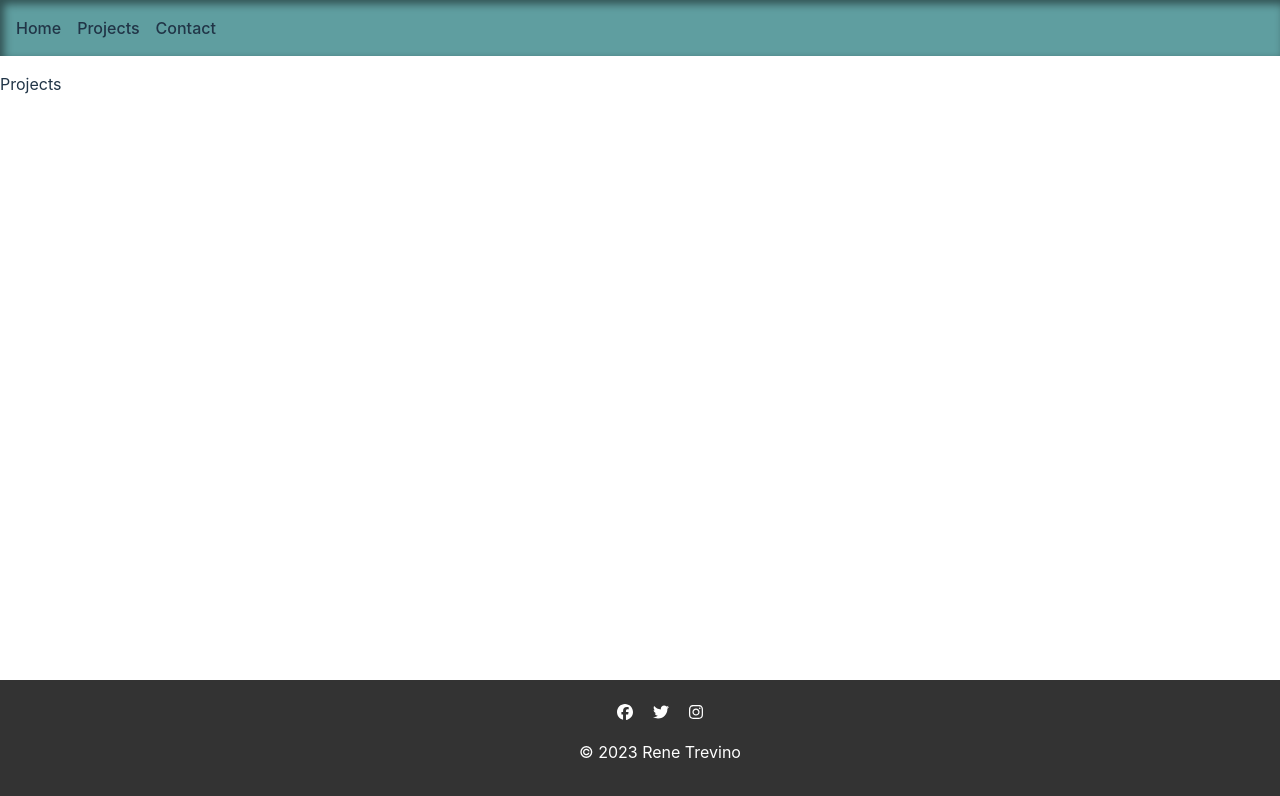
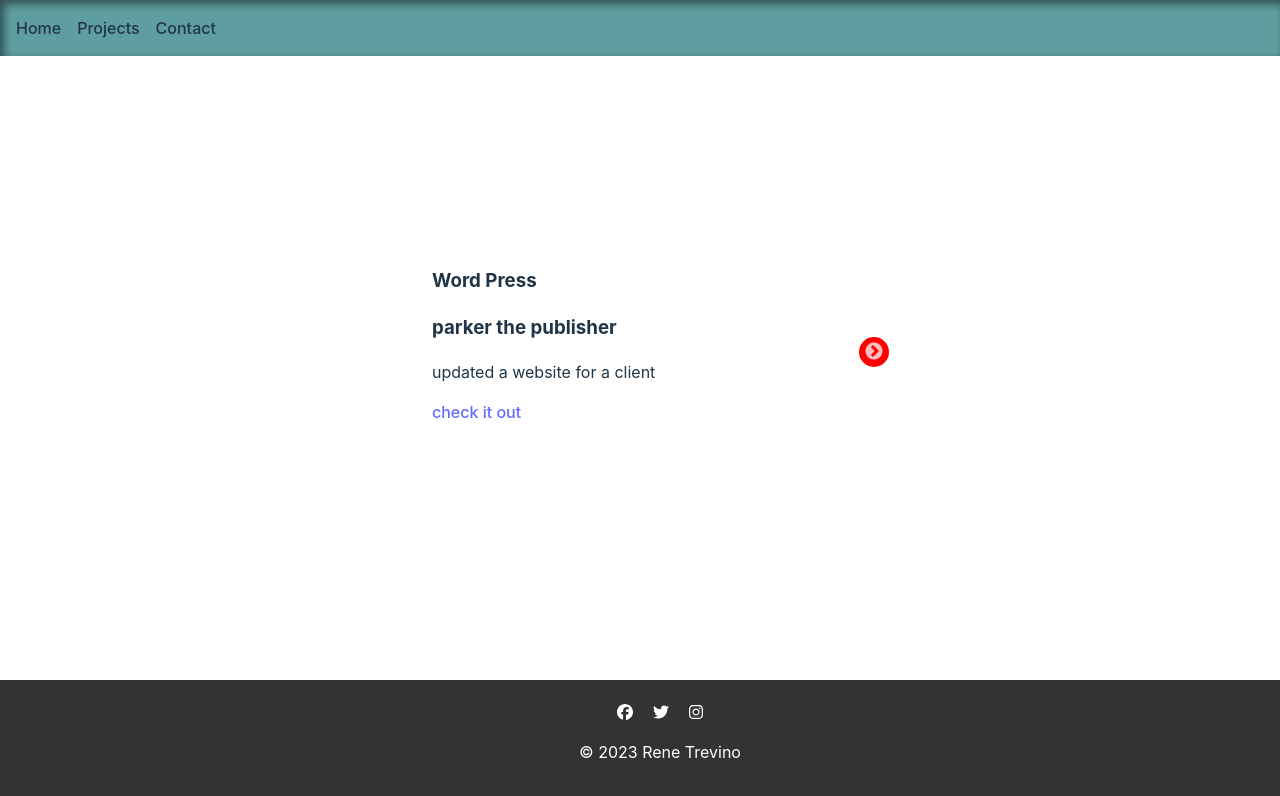
Before and after one commit to neyneyalldayday/freshport, a React (Vite) app: page /projects in a window 1280 px wide. Shown: the top 796 px of the page. Built offline with nearby package versions, Linux system fonts and the light colour scheme.

Commit message:
added a really shitty slider

```diff
--- a/package.json
+++ b/package.json
@@ -16,7 +16,9 @@
     "@fortawesome/react-fontawesome": "^0.2.2",
     "react": "^18.2.0",
     "react-dom": "^18.2.0",
-    "react-router-dom": "6.23.1"
+    "react-router-dom": "6.23.1",
+    "react-slick": "^0.30.2",
+    "slick-carousel": "^1.8.1"
   },
   "devDependencies": {
     "@types/react": "^18.2.37",
--- a/src/components/Projects/index.jsx
+++ b/src/components/Projects/index.jsx
@@ -1,9 +1,68 @@
-import React from 'react'
+import React from "react";
+import projectArray from "../../data/projectData";
+import Slider from "react-slick";
+import "slick-carousel/slick/slick.css";
+import "slick-carousel/slick/slick-theme.css";
+import { NextArrow, PrevArrow } from "../SliderArrows";
+import './projects.css'
 
 const Projects = () => {
+  console.log(projectArray);
+
+  const sliderSettings = {
+    dots: false,
+    infinite: true,
+    speed: 500,
+    slidesToShow: 1,
+    slidesToScroll: 1,
+    autoplay:true,
+    autoplaySpeed: 3000,
+    nextArrow: <NextArrow/>,
+    PrevArrow: <PrevArrow/>,
+    responsive: [
+      {
+        breakpoint: 1024,
+        settings: {
+          slidesToShow: 3,
+          slidesToScroll: 3,
+          infinite: true,
+          dots: true
+        }
+      },
+      {
+        breakpoint: 600,
+        settings: {
+          slidesToShow: 2,
+          slidesToScroll: 2,
+          initialSlide: 2
+        }
+      },
+      {
+        breakpoint: 480,
+        settings: {
+          slidesToShow: 1,
+          slidesToScroll: 1
+        }
+      }
+    ]
+  }
+
   return (
-    <div>Projects</div>
-  )
-}
+    <div className="slider-wrapper">
+      <section className="slider-container">
+        <Slider className="my-slider" {...sliderSettings}>
+          {projectArray.map((project, index) => (
+            <div key={index} className="project-card" >
+              <h3>{project.type}</h3>
+              <h3>{project.title}</h3>
+              <p>{project.description}</p>
+              <a href={project.link} target="_blank" rel="noopener noreferrer">check it out</a>
+            </div>
+          ))}
+        </Slider>
+      </section>
+    </div>
+  );
+};
 
-export default Projects
+export default Projects;
--- /dev/null
+++ b/src/components/Projects/projects.css
@@ -0,0 +1,30 @@
+/* .slider-container{
+    display: flex;
+    flex-direction: column;
+    align-items: center;
+    justify-content: center;
+} */
+
+
+.slider-wrapper{
+    padding: 5rem;
+    margin-top: 5rem;
+    display: flex;
+    justify-content: center;
+}
+
+
+
+
+.my-slider{
+    /* border: 5px purple dotted; */
+    max-width: 30rem;
+    min-width: 10rem;
+
+}
+
+.my-slider>div{
+    margin: 1rem;
+    padding: 1rem;
+
+}
--- /dev/null
+++ b/src/components/SliderArrows/index.jsx
@@ -0,0 +1,23 @@
+export const NextArrow = (props) => {
+    const { className, style, onClick } = props;
+    return (
+      <div
+        className={className}
+        style={{...style, display: "block", background: "red", color: "white", padding: "5px", borderRadius: "50%" }}
+        onClick={onClick}
+      />
+    );
+  };
+
+
+
+ export const PrevArrow = (props) => {
+    const { className, style, onClick } = props;
+    return (
+      <div
+        className={className}
+        style={{...style, display: "block", background: "red", color: "white", padding: "5px", borderRadius: "50%" }}
+        onClick={onClick}
+      />
+    );
+  };
--- /dev/null
+++ b/src/data/projectData.js
@@ -0,0 +1,31 @@
+export default  [
+        {
+            type: 'Word Press',
+            title: 'parker the publisher',
+            description: "updated a website for a client",
+            link: 'https://parkerthepublisher.com/',
+            repo: 'word press site'
+        },
+        {
+            type: 'Word Press',
+            title: 'parker the publisher',
+            description: "updated a website for a client",
+            link: 'https://parkerthepublisher.com/',
+            repo: 'word press site'
+        },
+        {
+            type: 'Word Press',
+            title: 'parker the publisher',
+            description: "updated a website for a client",
+            link: 'https://parkerthepublisher.com/',
+            repo: 'word press site'
+        },
+        {
+            type: 'Word Press',
+            title: 'parker the publisher',
+            description: "updated a website for a client",
+            link: 'https://parkerthepublisher.com/',
+            repo: 'word press site'
+        },
+
+    ]
```
Also changed, not shown: 1 other file (tests, documents, lock files or other folders).
